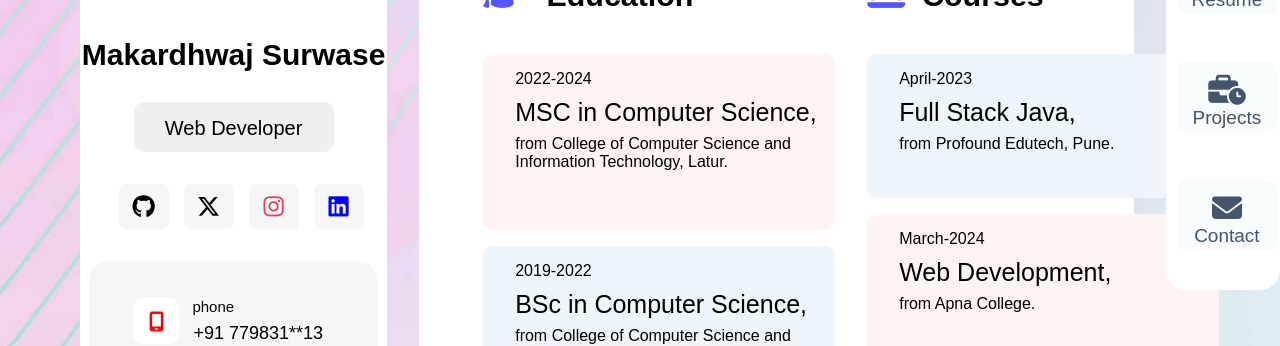
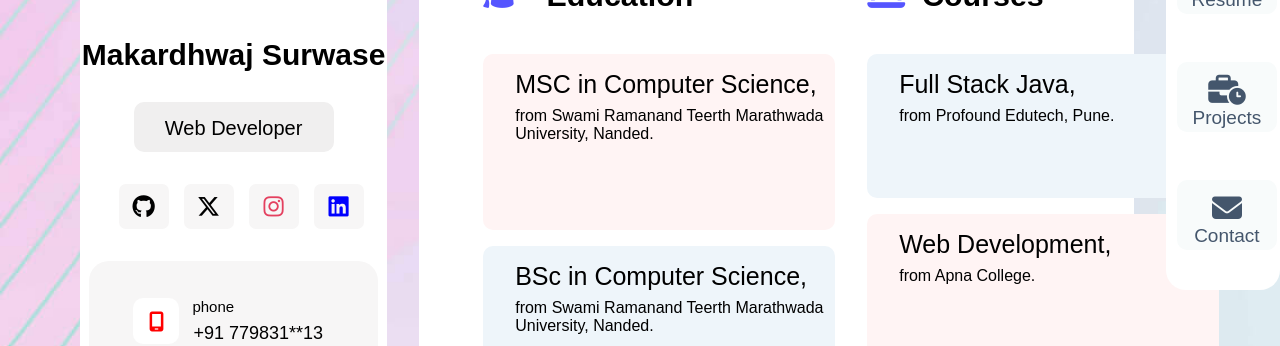
Before and after one commit to mrms106/Makardhwaj-Portfolio-, a React (Vite) app in the folder View/: page /Resume in a window 1280 px wide. Shown: the part 454-800 px from the top of the page. Built offline with nearby package versions, Linux system fonts and the light colour scheme; no server answers; a web font is replaced by a local one.

Commit message:
hide year

```diff
--- a/View/src/elements/CVmain/eduBoxMain.jsx
+++ b/View/src/elements/CVmain/eduBoxMain.jsx
@@ -11,13 +11,13 @@ export default function EduBoxMain(){
                         eduClass="edubox"
                         year="2022-2024"
                         eduheading="MSC in Computer Science,"
-                        edupara="from College of Computer Science and Information Technology, Latur."
+                        edupara="from Swami Ramanand Teerth Marathwada University, Nanded."
                         />
                     <EduBox
                     eduClass="edubox edubg"
                     year="2019-2022"
                     eduheading="BSc in Computer Science,"
-                    edupara="from College of Computer Science and Information Technology, Latur."
+                    edupara="from Swami Ramanand Teerth Marathwada University, Nanded."
                     />
                 </div>
                 <div className="courses">
--- a/View/src/style/cv.css
+++ b/View/src/style/cv.css
@@ -38,6 +38,7 @@
 }
 .year{
     margin-bottom: 10px;
+    display: none;
 }
 .edupara{
     font-size: 25px;
```
